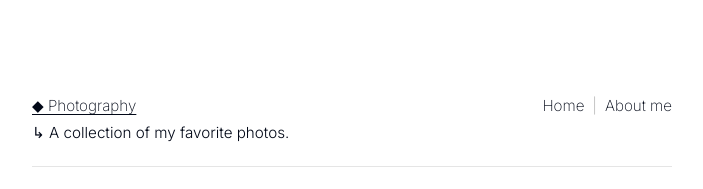
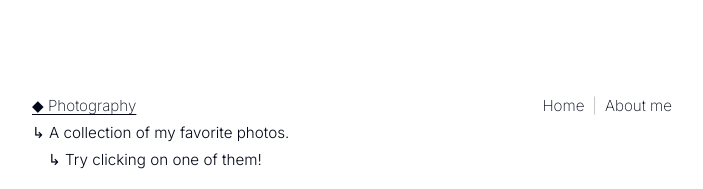
Before and after one commit to lance116/lances-portfolio, a Next.js app: page /photography in a window 1280 px wide. Shown: the top 189 px of the page, without its empty margins (288-991 px from the left). Built offline with nearby package versions, Linux system fonts and the light colour scheme.

Commit message:
new line in the photos section

```diff
--- a/app/photography/page.tsx
+++ b/app/photography/page.tsx
@@ -56,6 +56,7 @@ export default function Photography() {
             </div>
           </div>
           <div>↳ A collection of my favorite photos.</div>
+          <div className="ml-4">↳ Try clicking on one of them!</div>
         </div>
 
         <div className="my-6 border-t border-neutral-200" />
```
